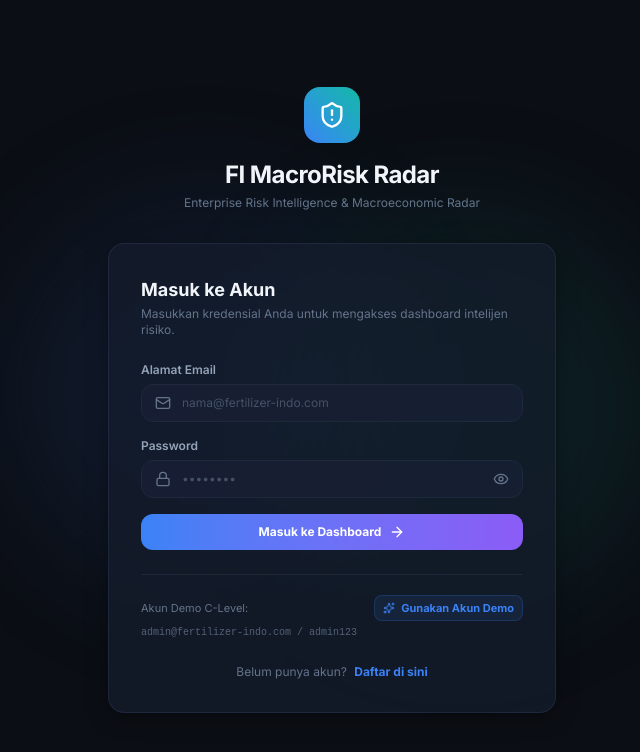
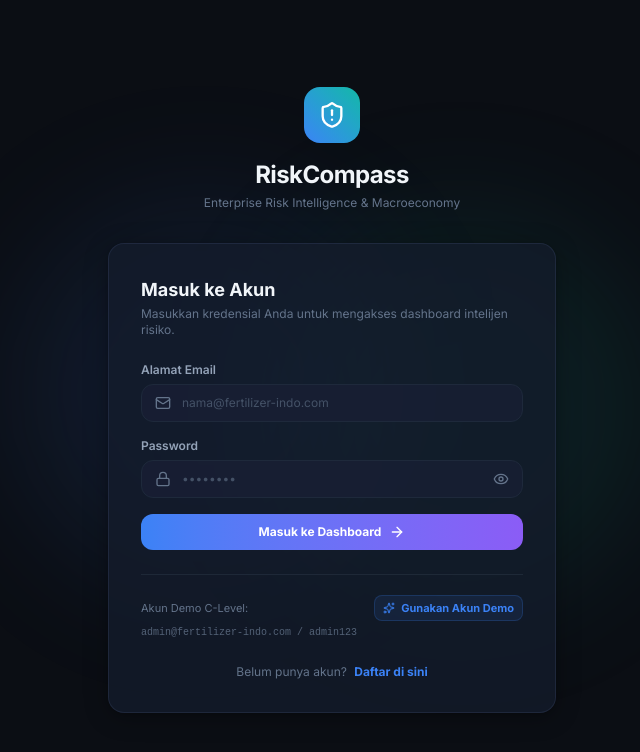
Before and after one commit to Maul-ali/MacroRisk-Dashboard, a Next.js app: page /login in a window 1280 px wide. Shown: the top 752 px of the page, without its empty margins (308-948 px from the left). Built offline with nearby package versions, Linux system fonts and the light colour scheme; no server answers.

Commit message:
feat: implement login page with authentication form and demo credentials support

```diff
--- a/src/app/login/page.tsx
+++ b/src/app/login/page.tsx
@@ -61,10 +61,10 @@ function LoginForm() {
           <ShieldAlert className="w-7 h-7" />
         </div>
         <h1 className="text-2xl font-bold text-text-primary tracking-tight">
-          FI MacroRisk Radar
+          RiskCompass
         </h1>
         <p className="text-xs text-text-muted mt-1">
-          Enterprise Risk Intelligence &amp; Macroeconomic Radar
+          Enterprise Risk Intelligence &amp; Macroeconomy
         </p>
       </div>
 
```
